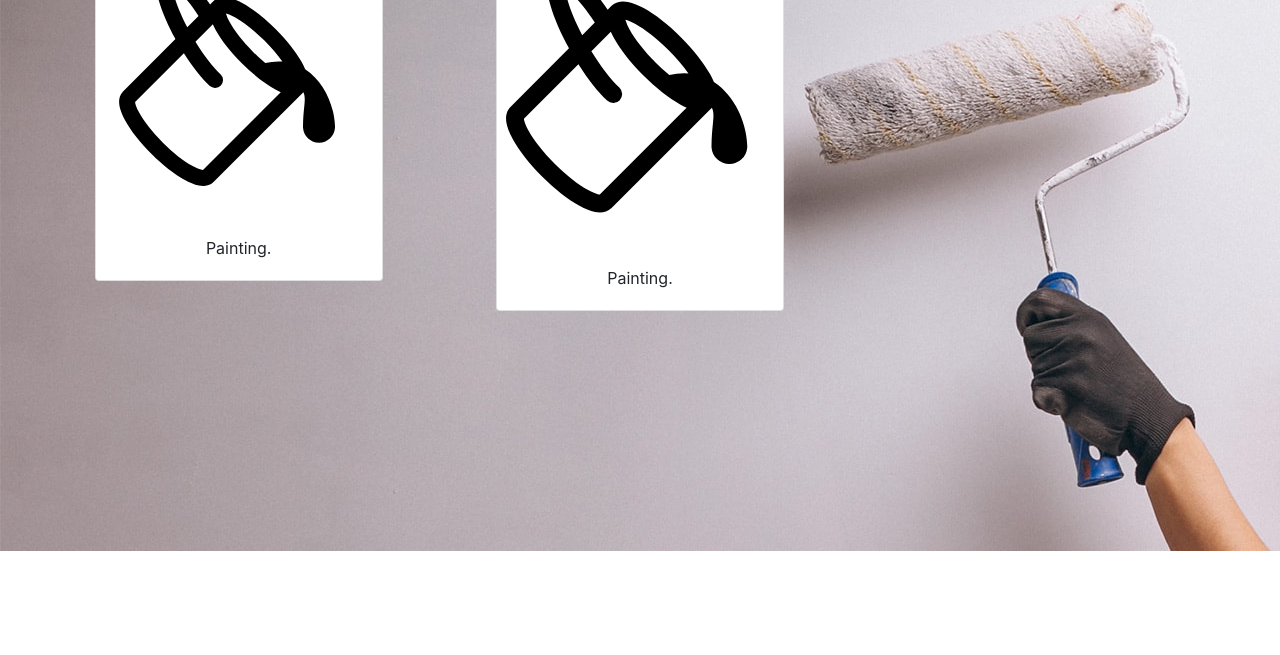
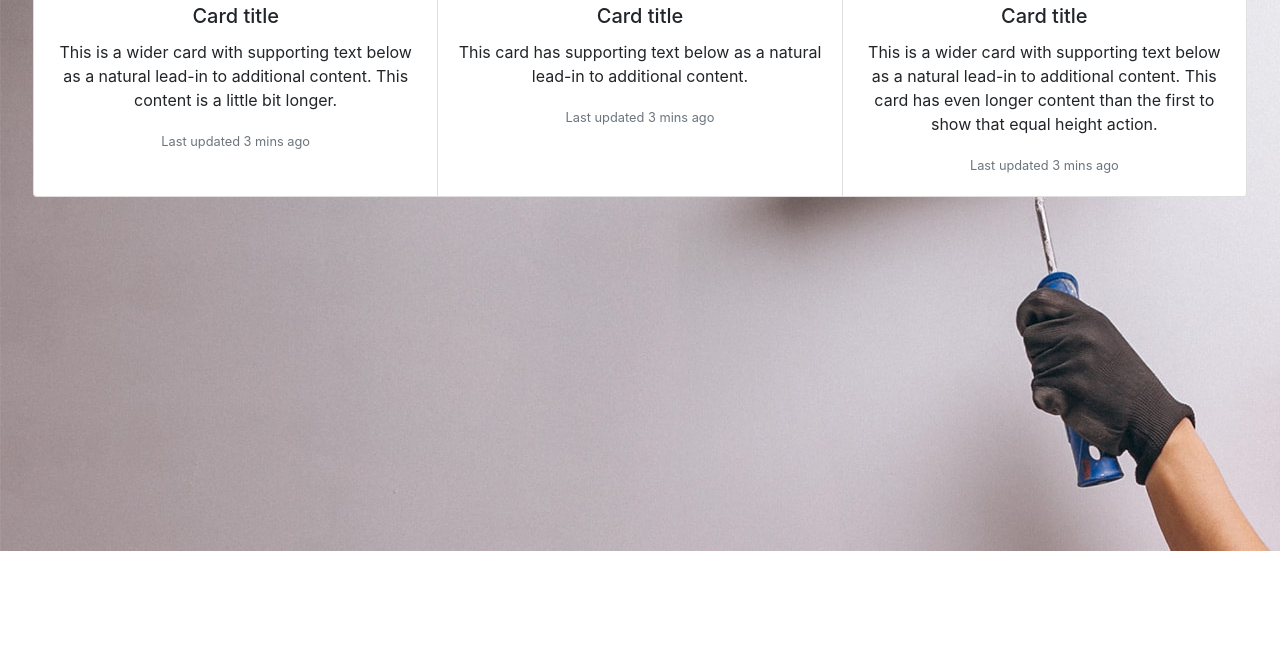
Before and after one commit to PeteSalcedo/TorresRenovations, a plain HTML site: page index.html in a window 1280 px wide. Shown: the part 145-800 px from the top of the page. Drawn offline with nearby package versions, Linux system fonts and the light colour scheme.

Commit message:
adding services

```diff
--- a/index.html
+++ b/index.html
@@ -43,21 +43,35 @@
         <!-- Background image -->
         <div id="intro-example" class="p-5 text-center bg-image"
             style="background-image: url('Images/Renovation.jpg'); height: 80vh;">
-            <div class="card-columns">
-                <div class="card col" style="width: 18rem;">
+            <div class="row align-items-end">
+            <div class="card-group">
 
-                    <img src="Images/paint-bucket.svg" class="card-img-top" alt="...">
-                    <div class="card-body">
-                        <p class="card-text">Painting.</p>
-                    </div>
+                <div class="card">
+                  <img src="..." class="card-img-top" alt="...">
+                  <div class="card-body">
+                    <h5 class="card-title">Card title</h5>
+                    <p class="card-text">This is a wider card with supporting text below as a natural lead-in to additional content. This content is a little bit longer.</p>
+                    <p class="card-text"><small class="text-muted">Last updated 3 mins ago</small></p>
+                  </div>
                 </div>
-                <div class="card" style="width: 18rem;">
-                    <img src="Images/paint-bucket.svg" class="card-img-top" alt="...">
-                    <div class="card-body">
-                        <p class="card-text">Painting.</p>
-                    </div>
+                <div class="card">
+                  <img src="..." class="card-img-top" alt="...">
+                  <div class="card-body">
+                    <h5 class="card-title">Card title</h5>
+                    <p class="card-text">This card has supporting text below as a natural lead-in to additional content.</p>
+                    <p class="card-text"><small class="text-muted">Last updated 3 mins ago</small></p>
+                  </div>
+                </div>
+                <div class="card">
+                  <img src="..." class="card-img-top" alt="...">
+                  <div class="card-body">
+                    <h5 class="card-title">Card title</h5>
+                    <p class="card-text">This is a wider card with supporting text below as a natural lead-in to additional content. This card has even longer content than the first to show that equal height action.</p>
+                    <p class="card-text"><small class="text-muted">Last updated 3 mins ago</small></p>
+                  </div>
                 </div>
             </div>
+              </div>
         </div>
 
         <!-- Background image -->
```
Also changed, not shown: Images/fabric.png (added).
